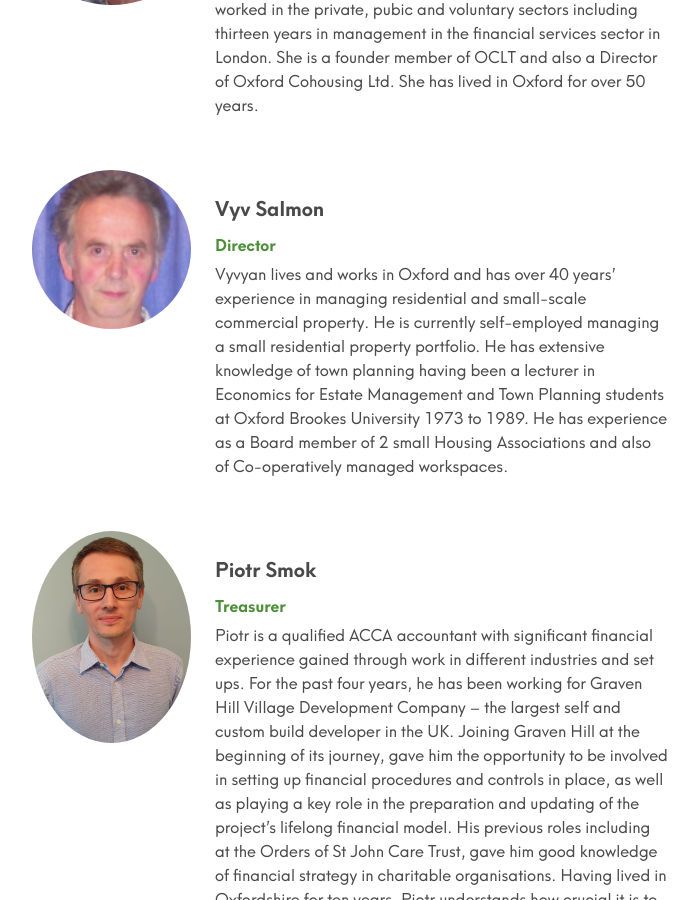
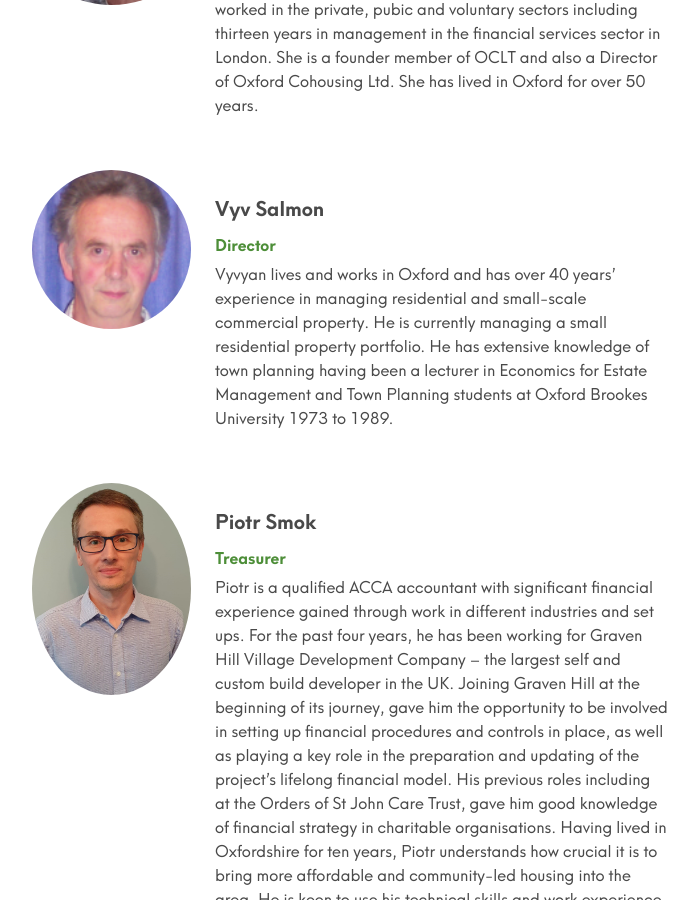
Before and after one commit to johnpuddephatt/oclt, a Jekyll site: the page built from _pages/about.md, in a window 1280 px wide and 900 px high, scrolled down 2886 px. Shown: the whole window, without its empty margins (308-1006 px from the left). Built offline with Jekyll 4.4.1, drawn with Linux system fonts in a browser that asks for light colours.

Commit message:
Update from Forestry.io Oxfordshire CLT updated _data/people.yml

```diff
--- a/_data/people.yml
+++ b/_data/people.yml
@@ -49,12 +49,10 @@ people:
   role: Director
   image: "/uploads/people/vyv.png"
   description: Vyvyan lives and works in Oxford and has over 40 years’ experience
-    in managing residential and small-scale commercial property. He is currently self-employed
-    managing a small residential property portfolio. He has extensive knowledge of
-    town planning having been a lecturer in Economics for Estate Management and Town
-    Planning students at Oxford Brookes University 1973 to 1989. He has experience
-    as a Board member of 2 small Housing Associations and also of Co-operatively managed
-    workspaces.
+    in managing residential and small-scale commercial property. He is currently managing
+    a small residential property portfolio. He has extensive knowledge of town planning
+    having been a lecturer in Economics for Estate Management and Town Planning students
+    at Oxford Brookes University 1973 to 1989.
 - name: Piotr Smok
   role: Treasurer
   image: "/uploads/1.jpg"
```
